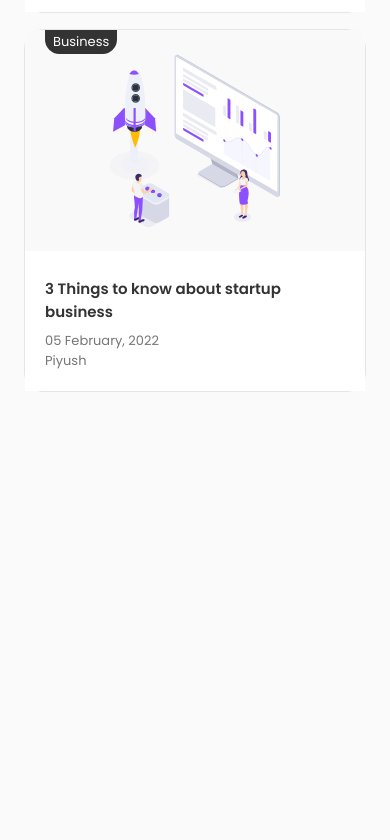
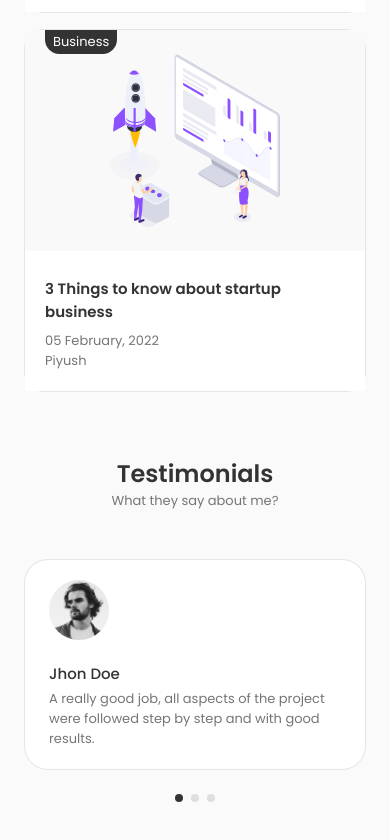
Before and after one commit to piyush-agrawal6/Portfolio, a React (Create React App) app: page / in a window 390 px wide. Shown: the part 6488-7328 px from the top of the page. Before the commit the page ends 6992 px from the top, so only its background shows below. Built offline with nearby package versions, Linux system fonts and the light colour scheme.

Commit message:
testimonials added

```diff
--- a/package.json
+++ b/package.json
@@ -10,6 +10,7 @@
     "react-dom": "^18.2.0",
     "react-router-dom": "^6.4.0",
     "react-scripts": "5.0.1",
+    "swiper": "^8.4.2",
     "web-vitals": "^2.1.4"
   },
   "scripts": {
--- a/src/App.js
+++ b/src/App.js
@@ -6,6 +6,7 @@ import Skills from "./Components/Skills/Skills";
 import Experience from "./Components/Experience/Experience";
 import Projects from "./Components/Projects/Projects";
 import Blog from "./Components/Blogs/Blog";
+import Testimonials from "./Components/Testimonials/Testimonials";
 function App() {
   return (
     <>
@@ -18,6 +19,7 @@ function App() {
         <Experience />
         <Projects />
         <Blog />
+        <Testimonials />
       </main>
     </>
   );
--- /dev/null
+++ b/src/Components/Testimonials/Testimonials.css
@@ -0,0 +1,40 @@
+.test_container {
+  width: 750px;
+}
+.test_card {
+  background-color: var(--container-color);
+  border: 1px solid rgba(0, 0, 0, 0.1);
+  padding: 1.5rem 2rem;
+  border-radius: 1.5rem;
+  margin-bottom: var(--mb-3);
+}
+.test_img {
+  width: 60px;
+  border-radius: 3rem;
+  margin-bottom: var(--mb-1);
+}
+.test_name {
+  font-size: var(--normal-font-size);
+  font-weight: var(--font-medium);
+  margin-bottom: var(--mb-0-25);
+}
+.test_desc {
+  font-size: var(--small-font-size);
+}
+/* swiper */
+.swiper-pagination-bullet {
+  background-color: var(--text-color) !important;
+}
+.swiper-pagination-bullet-active {
+  background-color: var(--title-color) !important;
+}
+
+/* For large devices */
+@media screen and (max-width: 992px) {
+  .test_container {
+    width: initial;
+  }
+  .test_card {
+    padding: 1.25rem 1.5rem;
+  }
+}
--- /dev/null
+++ b/src/Components/Testimonials/Testimonials.jsx
@@ -0,0 +1,48 @@
+import React from "react";
+import "./Testimonials.css";
+import testData from "./testData";
+
+import { Swiper, SwiperSlide } from "swiper/react";
+import "swiper/css";
+import "swiper/css/pagination";
+import { Pagination } from "swiper";
+
+const Testimonials = () => {
+  return (
+    <section className="test container section">
+      <h2 className="section__title">Testimonials</h2>
+      <span className="section__subtitle">What they say about me?</span>
+      <Swiper
+        className="test_container"
+        loop={true}
+        grabCursor={true}
+        spaceBetween={24}
+        pagination={{
+          clickable: true,
+        }}
+        breakpoints={{
+          576: {
+            slidesPerView: 2,
+          },
+          768: {
+            slidesPerView: 2,
+            spaceBetween: 40,
+          },
+        }}
+        modules={[Pagination]}
+      >
+        {testData.map(({ id, image, title, description }) => {
+          return (
+            <SwiperSlide className="test_card" key={id}>
+              <img src={image} className="test_img" />
+              <h3 className="test_name">{title}</h3>
+              <p className="test_desc">{description}</p>
+            </SwiperSlide>
+          );
+        })}
+      </Swiper>
+    </section>
+  );
+};
+
+export default Testimonials;
--- /dev/null
+++ b/src/Components/Testimonials/testData.jsx
@@ -0,0 +1,28 @@
+import Img1 from "../../assets/testimonial1.png";
+import Img2 from "../../assets/testimonial2.png";
+import Img3 from "../../assets/testimonial3.png";
+let testData = [
+  {
+    id: 1,
+    image: Img1,
+    title: "Jhon Doe",
+    description:
+      "A really good job, all aspects of the project were followed step by step and with good results.",
+  },
+  {
+    id: 2,
+    image: Img2,
+    title: "Harry Clinton",
+    description:
+      "A really good job, all aspects of the project were followed step by step and with good results.",
+  },
+  {
+    id: 3,
+    image: Img3,
+    title: "Sara Cill",
+    description:
+      "A really good job, all aspects of the project were followed step by step and with good results.",
+  },
+];
+
+export default testData;
```
Also changed, not shown: src/Text.txt, 1 other file (tests, documents, lock files or other folders).
